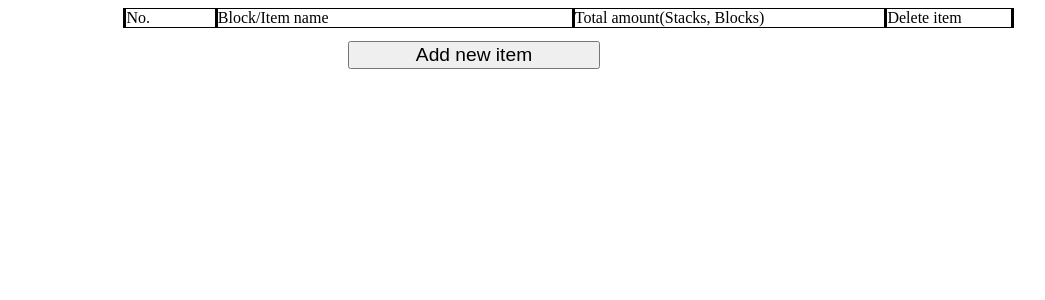
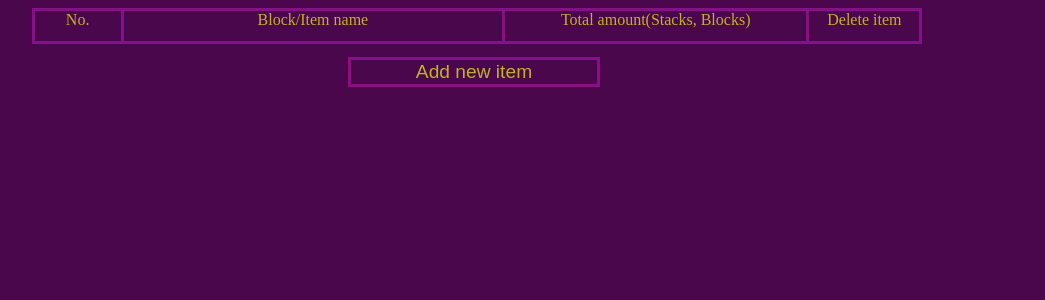
Before and after one commit to Marchewcia/Minecraft-list-maker, a PHP site: page /main.html in a window 1280 px wide. Shown: the top 300 px of the page, without its empty margins (166-1211 px from the left). Run offline with PHP 8.4, Linux system fonts and the light colour scheme.

Commit message:
CSS fixes + nicer UI

```diff
--- a/styles.css
+++ b/styles.css
@@ -1,3 +1,9 @@
+:root {
+    --backgroud: rgb(75, 7, 75);
+    --border: rgb(136, 15, 136);
+    --font: rgb(190, 180, 33);
+}
+
 #nav {
     width: 100%;
     height: 5%;
@@ -5,18 +11,24 @@
 
 #main {
     align-items: center;
+    align-self: center;
     display: flex;
     flex-direction: column;
+    height: max-content;
+    margin-left: 15%;
+    border-top: solid var(--border) 3px;
+    border-left: solid var(--border) 3px;
+    border-right: solid var(--border) 3px;
+    width: 70%;
+    text-align: center;
 }
 
 .row {
     display: flex;
     flex-direction: row;
-    border: solid black 3px;
-    border-top: solid black 1.5px;
-    border-bottom: solid black 1.5px;
-    width: 70%;
-    margin-left: 15%;
+    border-bottom: solid var(--border) 3px;
+    height: 30px;
+    width: 100%;
 }
 
 #add {
@@ -27,6 +39,7 @@
     display: flex;
     text-align: center;
     justify-content: center;
+    border: solid var(--border) 3px;
 }
 
 #addcontainer {
@@ -35,7 +48,7 @@
 }
 
 .num, .mname, .amount {
-    border-right: solid black 3px;
+    border-right: solid var(--border) 3px;
 }
 
 .num {
@@ -43,9 +56,24 @@
 }
 
 .mname {
-    width: 40%;
+    width: 44%;
 }
 
 .amount {
     width: 35%;
 }
+
+.del {
+    width: 12.8%;
+}
+
+body, button{
+    background-color: var(--backgroud);
+    color: var(--font);
+    border: none;
+}
+
+.buttonDelete {
+    width: 100%;
+    height: 100%;
+}
```
